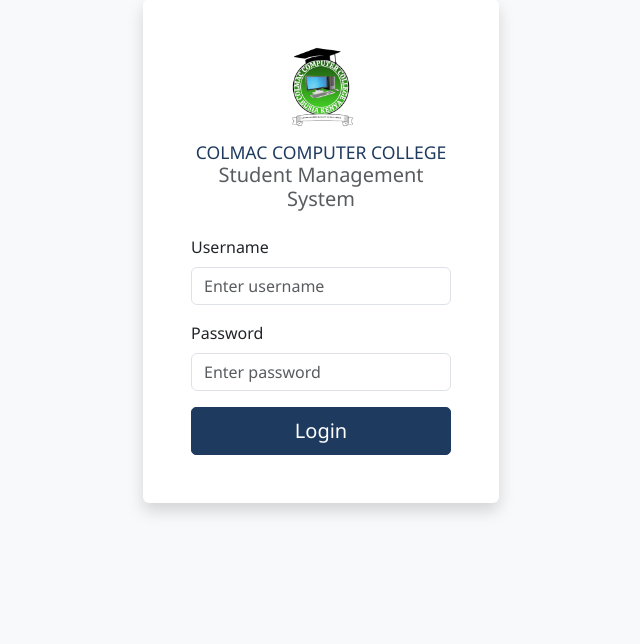
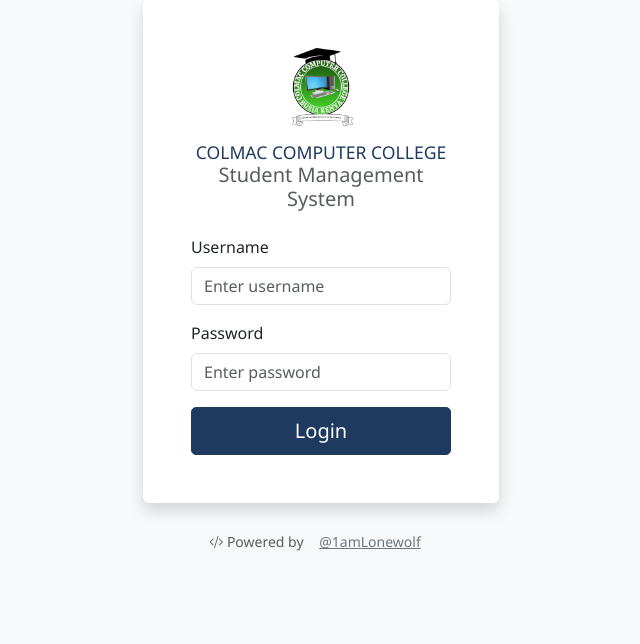
Before and after one commit to 1amLonewolf/StudentManager, a Flask app: page /login in a window 1280 px wide. Shown: the part 49-693 px from the top of the page, without its empty margins (319-959 px from the left). Run offline with Flask 3, Linux system fonts and the light colour scheme.

Commit message:
Update footer credits to portfolio and fix database path persistence

```diff
--- a/templates/base.html
+++ b/templates/base.html
@@ -18,6 +18,21 @@
     <link rel="stylesheet" href="{{ url_for('static', filename='css/style.css') }}">
 
     {% block extra_css %}{% endblock %}
+
+    <style>
+        .credit-link {
+            display: inline-block;
+            padding: 4px 12px;
+            border-radius: 20px;
+            transition: all 0.2s ease;
+        }
+        .credit-link:hover {
+            background-color: rgba(255, 255, 255, 0.2);
+            color: #fff !important;
+            text-decoration: none;
+            box-shadow: 0 0 15px rgba(100, 200, 255, 0.5);
+        }
+    </style>
 </head>
 <body>
     {% if current_user.is_authenticated %}
@@ -96,9 +111,12 @@
                     </small>
                 </div>
                 <div class="text-center py-3 px-2">
-                    <a href="https://github.com/1amLonewolf" target="_blank" class="text-white-50 text-decoration-none small">
-                        <i class="bi bi-github"></i> Built by @1amLonewolf
-                    </a>
+                    <span class="text-white-50 small">
+                        <i class="bi bi-code-slash"></i> Powered by
+                        <a href="https://marsden-maima-portfolio.vercel.app/" target="_blank" class="credit-link text-white-50">
+                            @1amLonewolf
+                        </a>
+                    </span>
                 </div>
             </div>
         </div>
--- a/templates/login.html
+++ b/templates/login.html
@@ -27,6 +27,21 @@
     }
     .login-form {
         text-align: left;
+    }
+    .credit-link {
+        display: inline-block;
+        padding: 4px 12px;
+        border-radius: 20px;
+        transition: all 0.2s ease;
+        color: #6c757d !important;
+        background-color: transparent !important;
+        box-shadow: none !important;
+    }
+    .credit-link:hover {
+        background-color: #1e3a5f !important;
+        color: #fff !important;
+        text-decoration: none;
+        box-shadow: 0 0 15px rgba(30, 58, 95, 0.4) !important;
     }
 </style>
 {% endblock %}
@@ -67,6 +82,14 @@
                 </form>
             </div>
         </div>
+        <div class="text-center mt-3">
+            <small class="text-muted">
+                <i class="bi bi-code-slash"></i> Powered by
+                <a href="https://marsden-maima-portfolio.vercel.app/" target="_blank" class="credit-link">
+                    @1amLonewolf
+                </a>
+            </small>
+        </div>
     </div>
 </div>
 {% endblock %}
```
Also changed, not shown: config.py (+7 -2 lines), instance/studentmanager.db.
